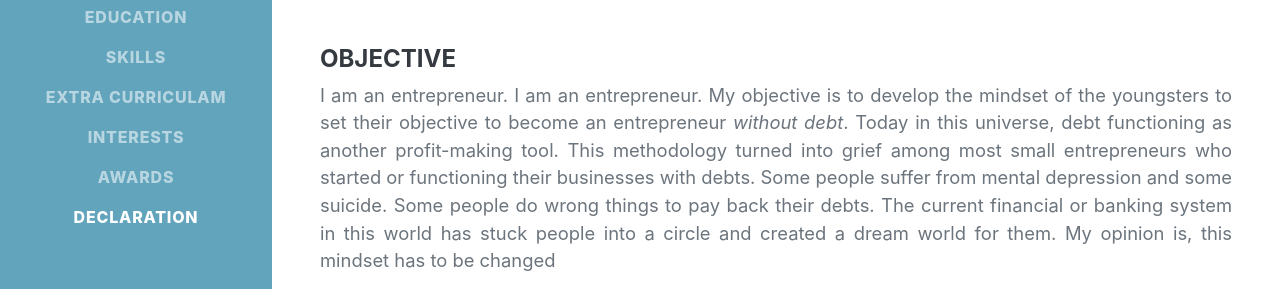
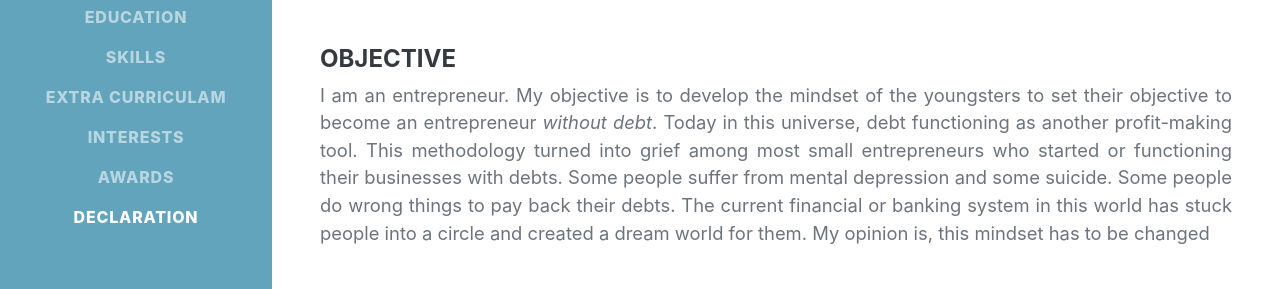
Before and after one commit to farzathfareed/resume, a plain HTML site: page index.html in a window 1280 px wide. Shown: the part 413-702 px from the top of the page. Drawn offline with nearby package versions, Linux system fonts and the light colour scheme; a web font is replaced by a local one.

Commit message:
Update index.html

```diff
--- a/index.html
+++ b/index.html
@@ -60,7 +60,7 @@
                         <p><i class="fa-solid fa-location-dot"></i> Weeramal Mw, Kohilawatte.</p>
                     </div>
                     <h4>Objective</h4>
-                    <p class="lead mb-5">I am an entrepreneur. I am an entrepreneur. My objective is to develop the mindset of the
+                    <p class="lead mb-5"> I am an entrepreneur. My objective is to develop the mindset of the
                        youngsters to set their objective to become an entrepreneur <em>without debt</em>. Today in this universe,
                        debt functioning as another profit-making tool. This methodology turned into grief among most small entrepreneurs
                        who started or functioning their businesses with debts. Some people suffer from mental depression and some suicide.
```
